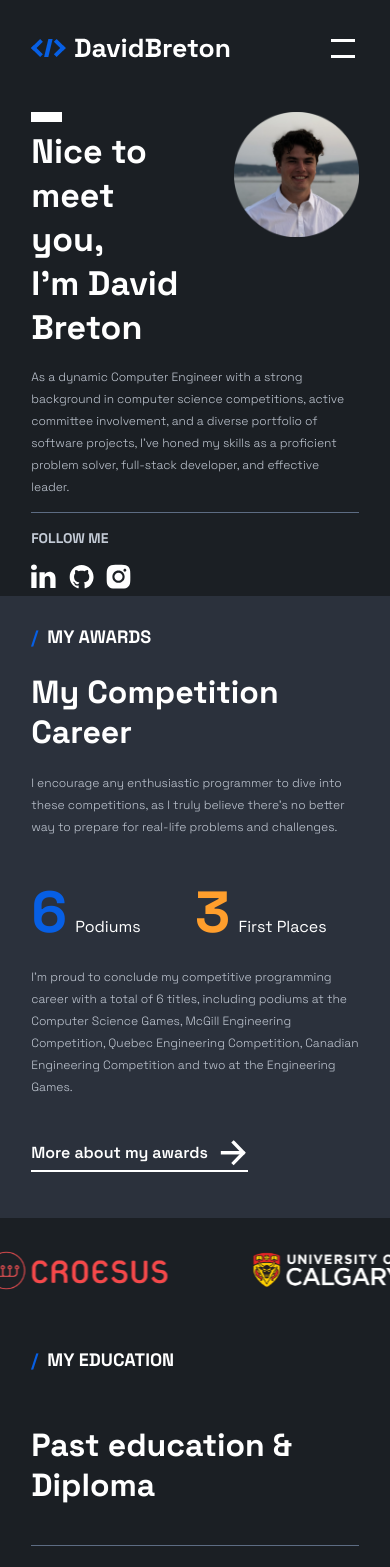
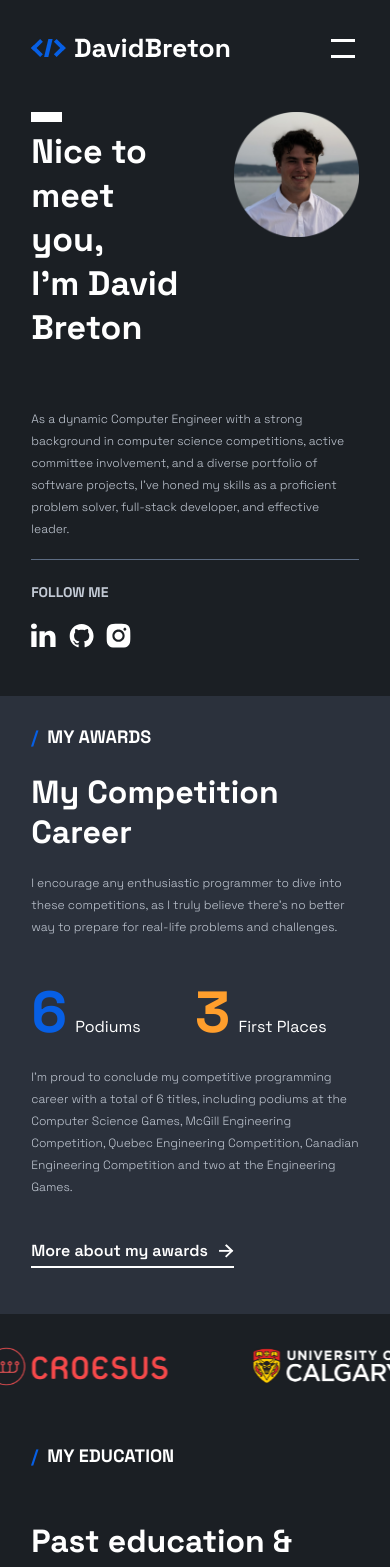
Before and after one commit to dbreton333/david.breton.web, a Next.js app: page / in a window 390 px wide. Shown: the top 1567 px of the page. Built offline with nearby package versions, Linux system fonts and the light colour scheme.

Commit message:
correct linkButton arrow size

```diff
--- a/src/app/components/atoms/LinkButton.tsx
+++ b/src/app/components/atoms/LinkButton.tsx
@@ -1,27 +1,38 @@
+'use client'
 import Link from "next/link";
+import { useEffect, useRef, useState } from "react";
 import styles from "./LinkButton.module.css";
 
 interface LinkButtonProps {
     href: string;
     text: string;
     textSize: string;
-    arrowSize: number;
 }
 
 const LinkButton = (props: LinkButtonProps) => {
+    const textRef = useRef<HTMLHeadingElement>(null);
+    const [arrowSize, setArrowSize] = useState<string>("");
+
+    useEffect(() => {
+        if (textRef.current) {
+            const computedStyle = getComputedStyle(textRef.current);
+            const fontSize = computedStyle.fontSize;
+            setArrowSize(fontSize);
+        }
+    }, [props.textSize]);
+
     return (
         <Link href={props.href}>
             <div className={styles.link_button}>
                 <div className={styles.direction}>
-                    <h1 className={`${props.textSize} font-semibold`}>
+                    <h1 ref={textRef} className={`${props.textSize} font-semibold`}>
                         {props.text}
                     </h1>
                     <img
                         src="/icons/arrow_right.svg"
                         alt="Arrow"
-                        width={props.arrowSize}
-                        height={props.arrowSize}
-                        className = {styles.arrow}
+                        style={{ width: arrowSize, height: arrowSize }}
+                        className={styles.arrow}
                     />
                 </div>
                 <div className={styles.underline}/>
--- a/src/app/components/home_sections/AwardsSection.tsx
+++ b/src/app/components/home_sections/AwardsSection.tsx
@@ -72,7 +72,7 @@ const AwardsSection = () => {
                     and challenges.
                     </p>
                     <div className={styles.link_button_frame}>
-                        <LinkButton href="/awards" text="More about my awards " textSize="h5" arrowSize={30}/>
+                        <LinkButton href="/awards" text="More about my awards " textSize="h5"/>
                     </div>
                 </div>
 
@@ -98,7 +98,7 @@ const AwardsSection = () => {
                     Engineering Games.
                     </p>
                     <div className={styles.link_button_frame_hidden}>
-                        <LinkButton href="/awards" text="More about my awards " textSize="h5" arrowSize={30}/>
+                        <LinkButton href="/awards" text="More about my awards " textSize="h5"/>
                     </div>
                 </div>
             </div>
--- a/src/app/components/home_sections/IntroductionSection.module.css
+++ b/src/app/components/home_sections/IntroductionSection.module.css
@@ -144,7 +144,7 @@
     .bottom_hidden {
         display: flex;
         flex-direction: column;
-        justify-content: flex-start;
+        justify-content: center;
         margin-bottom: 2%;
         width: 100%;
         height: 100%;
--- a/src/app/globals.css
+++ b/src/app/globals.css
@@ -62,7 +62,7 @@ a {
   /* Small screens */
   .height_intro {
     min-height: 480px;
-    max-height: 500px;
+    max-height: 600px;
   }
 
   .huge {
@@ -103,7 +103,7 @@ a {
   }
 }
 
-@media (min-width: 700px) and (max-width: 1000px) {
+@media (min-width: 700px) and (max-width: 1080px) {
   /* Small screens */
 
   .height_intro {
@@ -141,7 +141,7 @@ a {
   }
   .p {
     font-size: 14px;
-    line-height: 28px;
+    line-height: 24px;
   }
   .sub {
     font-size: 12px;
@@ -151,7 +151,7 @@ a {
 }
 
 
-@media (min-width: 1000px) and (max-width: 1380px) {
+@media (min-width: 1080px) and (max-width: 1380px) {
   /* Small screens */
 
   .height_intro {
```
